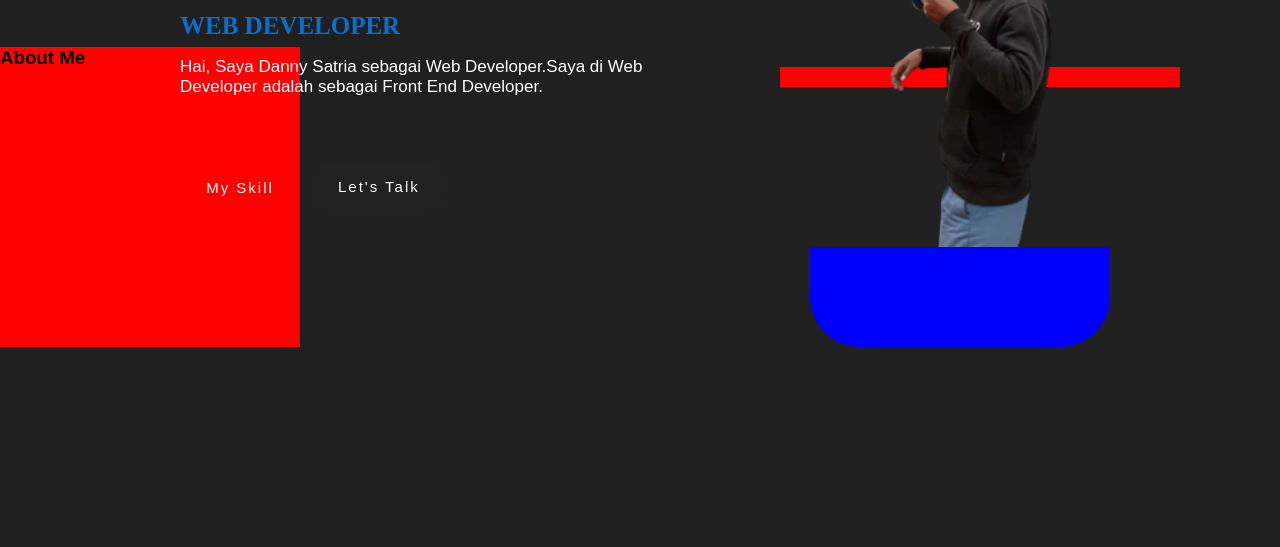
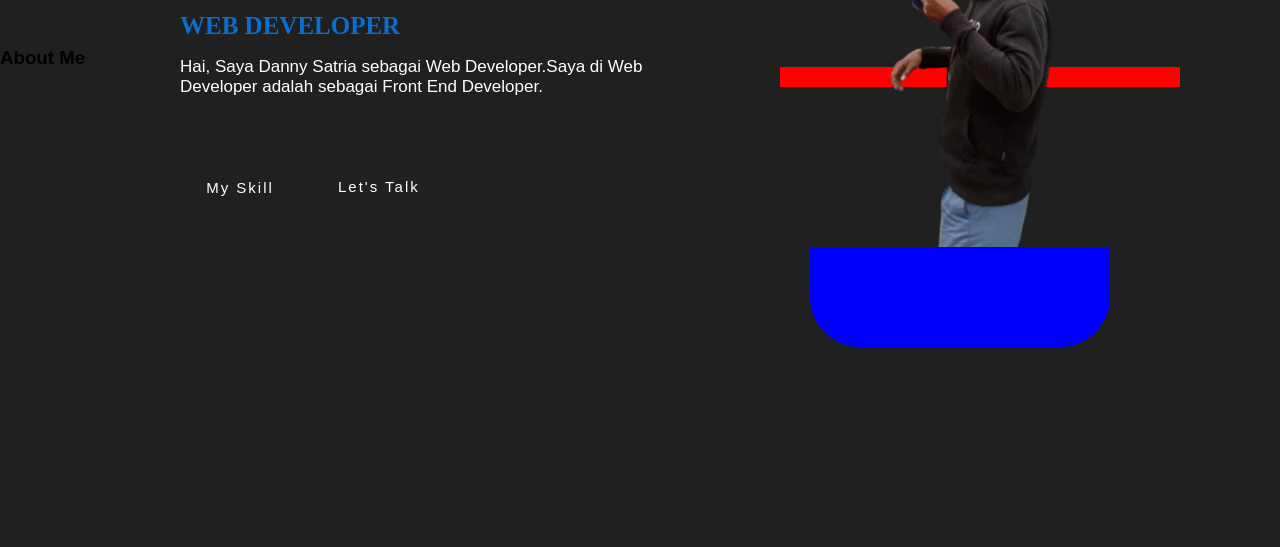
Before and after one commit to Danny-Satria/Web-Portfolio, a plain HTML site: page index.html in a window 1280 px wide. Shown: the part 253-800 px from the top of the page. Drawn offline with Linux system fonts and the light colour scheme.

Commit message:
Menghilangkan about me

```diff
--- a/style.css
+++ b/style.css
@@ -244,12 +244,6 @@ Label {
   z-index: 3;
 }
 
-.parentAbout {
-  width: 300px;
-  height: 300px;
-  background-color: red;
-}
-
 /* CSS Content END */
 
 /* CSS PHOTO */
```
